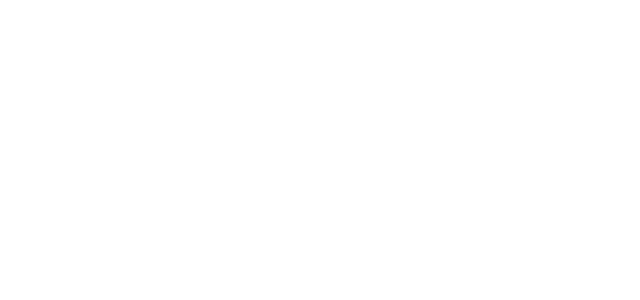
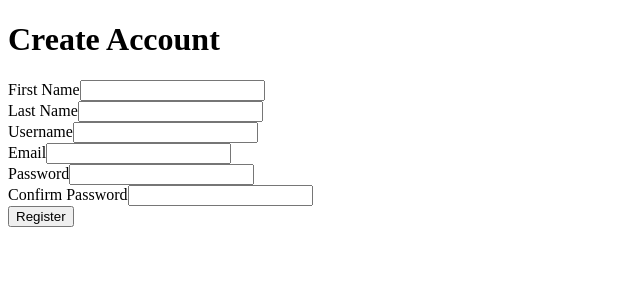
Before and after one commit to mehulhere/CodeSorted, a Next.js app in the folder frontend/: page /register in a window 1280 px wide. Shown: the top 300 px of the page, without its empty margins (0-640 px from the left). Built offline with nearby package versions, Linux system fonts and the light colour scheme.

Commit message:
feat:(frontend) add html components for registration page

```diff
--- a/frontend/src/pages/register.tsx
+++ b/frontend/src/pages/register.tsx
@@ -1,5 +1,5 @@
 import Head from 'next/head';
-import { useState } from 'react';
+import { useState, ChangeEvent } from 'react';
 
 interface RegisterResponse {
     message: string;
@@ -91,8 +91,86 @@
     return (
         <>
             <Head>
-                <title>Registration</title>
+                <title>Register - Online Judge</title>
             </Head>
+            <div className="container">
+                <h1>Create Account</h1>
+                {error && <p className="error-message">{error}</p>}
+                {success && <p className="success-message">{success}</p>}
+                <form onSubmit={handleSubmit}>
+                    <div>
+                        <label htmlFor="firstname">First Name</label>
+                        <input
+                            type="text"
+                            id="firstname"
+                            value={firstname}
+                            onChange={(e: ChangeEvent<HTMLInputElement>) => setFirstname(e.target.value)}
+                            required
+                            disabled={isLoading}
+                        />
+                    </div>
+                    <div>
+                        <label htmlFor="lastname">Last Name</label>
+                        <input
+                            type="text"
+                            id="lastname"
+                            value={lastname}
+                            onChange={(e: ChangeEvent<HTMLInputElement>) => setLastname(e.target.value)}
+                            required
+                            disabled={isLoading}
+                        />
+                    </div>
+                    <div>
+                        <label htmlFor="username">Username</label>
+                        <input
+                            type="text"
+                            id="username"
+                            value={username}
+                            onChange={(e: ChangeEvent<HTMLInputElement>) => setUsername(e.target.value)}
+                            required
+                            disabled={isLoading}
+                        />
+                    </div>
+                    <div>
+                        <label htmlFor="email">Email</label>
+                        <input
+                            type="email"
+                            id="email"
+                            value={email}
+                            onChange={(e: ChangeEvent<HTMLInputElement>) => setEmail(e.target.value)}
+                            required
+                            disabled={isLoading}
+                        />
+                    </div>
+                    <div>
+                        <label htmlFor="password">Password</label>
+                        <input
+                            type="password"
+                            id="password"
+                            value={password}
+                            onChange={(e: ChangeEvent<HTMLInputElement>) => setPassword(e.target.value)}
+                            minLength={8}
+                            required
+                            disabled={isLoading}
+                        />
+                    </div>
+                    <div>
+                        <label htmlFor="confirmPassword">Confirm Password</label>
+                        <input
+                            type="password"
+                            id="confirmPassword"
+                            value={confirmPassword}
+                            onChange={(e: ChangeEvent<HTMLInputElement>) => setConfirmPassword(e.target.value)}
+                            minLength={8}
+                            required
+                            disabled={isLoading}
+                        />
+                    </div>
+                    <button type="submit" disabled={isLoading}>
+                        {isLoading ? 'Registering...' : 'Register'}
+                    </button>
+                </form>
+            </div>
         </>
     )
 }
```
